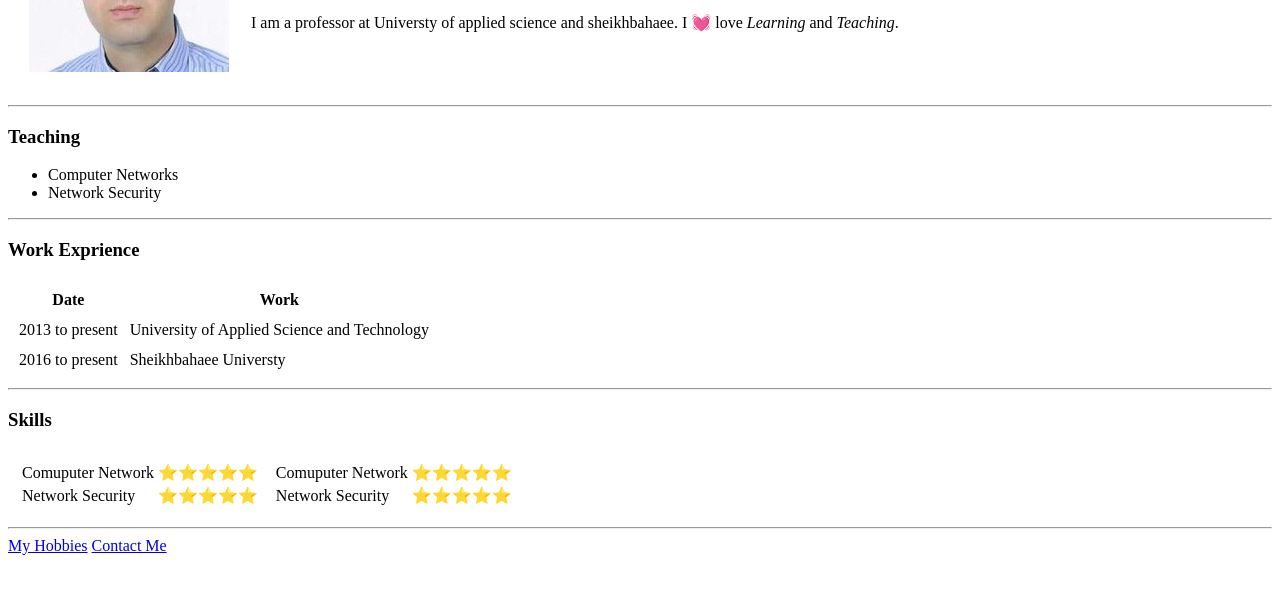
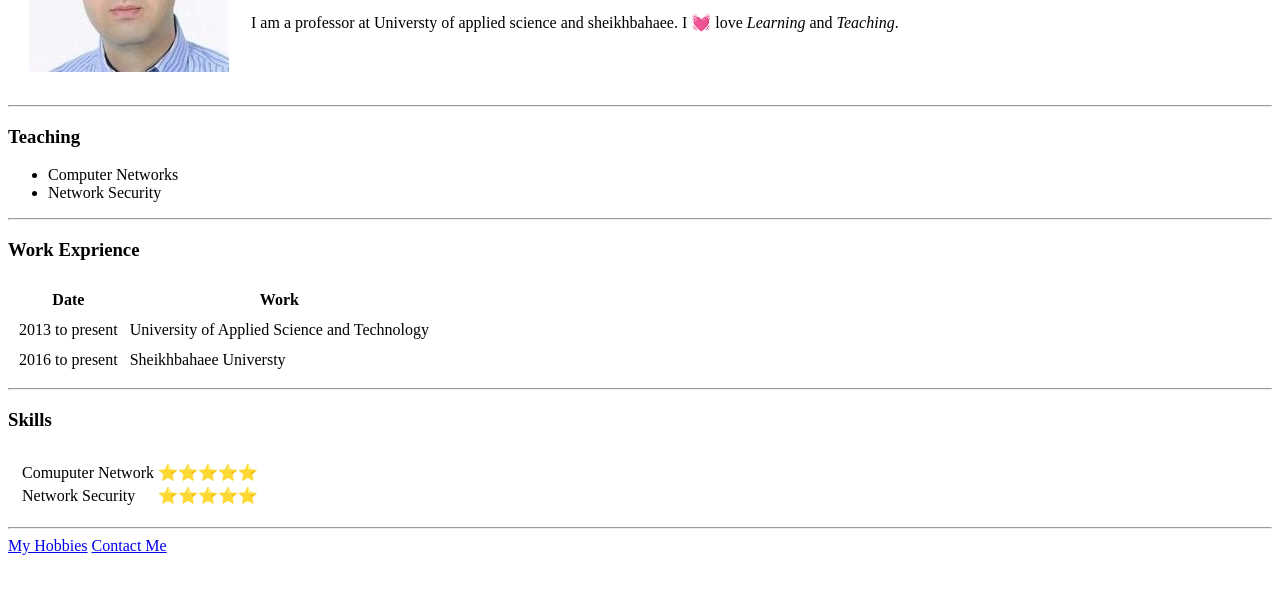
Before and after one commit to mehdi-frontend/cv, a plain HTML site: page index.html in a window 1280 px wide. Shown: the part 157-750 px from the top of the page. Drawn offline with Linux system fonts and the light colour scheme.

Commit message:
Update index.html

```diff
--- a/index.html
+++ b/index.html
@@ -62,19 +62,7 @@
         </tr>
       </table>
     </td>
-    <td>
-      <table>
-        <tr>
-          <td>Comuputer Network</td>
-          <td>⭐⭐⭐⭐⭐</td>
-        </tr>
-        <tr>
-          <td>Network Security</td>
-          <td>⭐⭐⭐⭐⭐</td>
-        </tr>
-      </table>
-    </td>
-  </tr>
+   </tr>
 </table>
 <hr>
   <a href="hobbies.html" target="_blank">My Hobbies</a>
```
